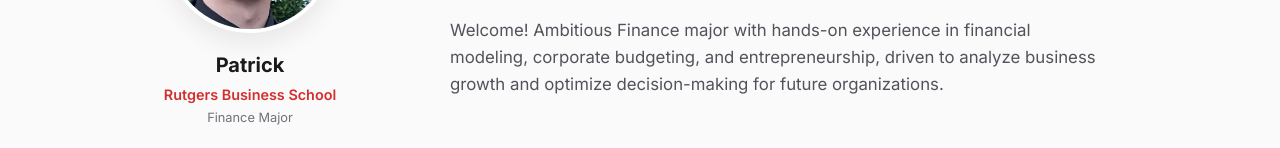
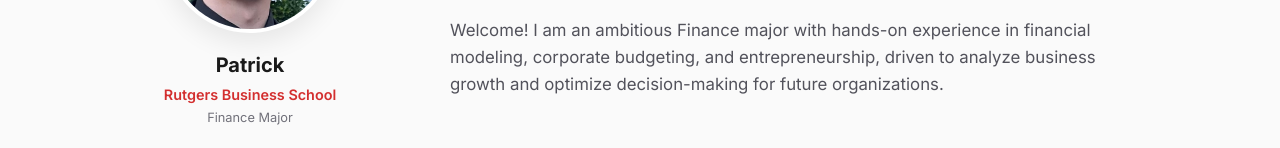
Before and after one commit to PatrickKonior/PatrickKonior.github.io, a plain HTML site: page index.html in a window 1280 px wide. Shown: the part 253-401 px from the top of the page. Drawn offline with Linux system fonts and the light colour scheme.

Commit message:
Update personal statement introduction for clarity
my portfolio main page

```diff
--- a/index.html
+++ b/index.html
@@ -244,7 +244,7 @@
             <span class="badge">Currently: Finance Major at RBS</span>
             <h1>My Personal Statement</h1>
             <p class="bio">
-                Welcome! Ambitious Finance major with hands-on experience in financial modeling, corporate budgeting, and entrepreneurship, driven to analyze business growth and optimize decision-making for future organizations.
+                Welcome! I am an ambitious Finance major with hands-on experience in financial modeling, corporate budgeting, and entrepreneurship, driven to analyze business growth and optimize decision-making for future organizations.
             </p>
         </div>
     </section>
```
